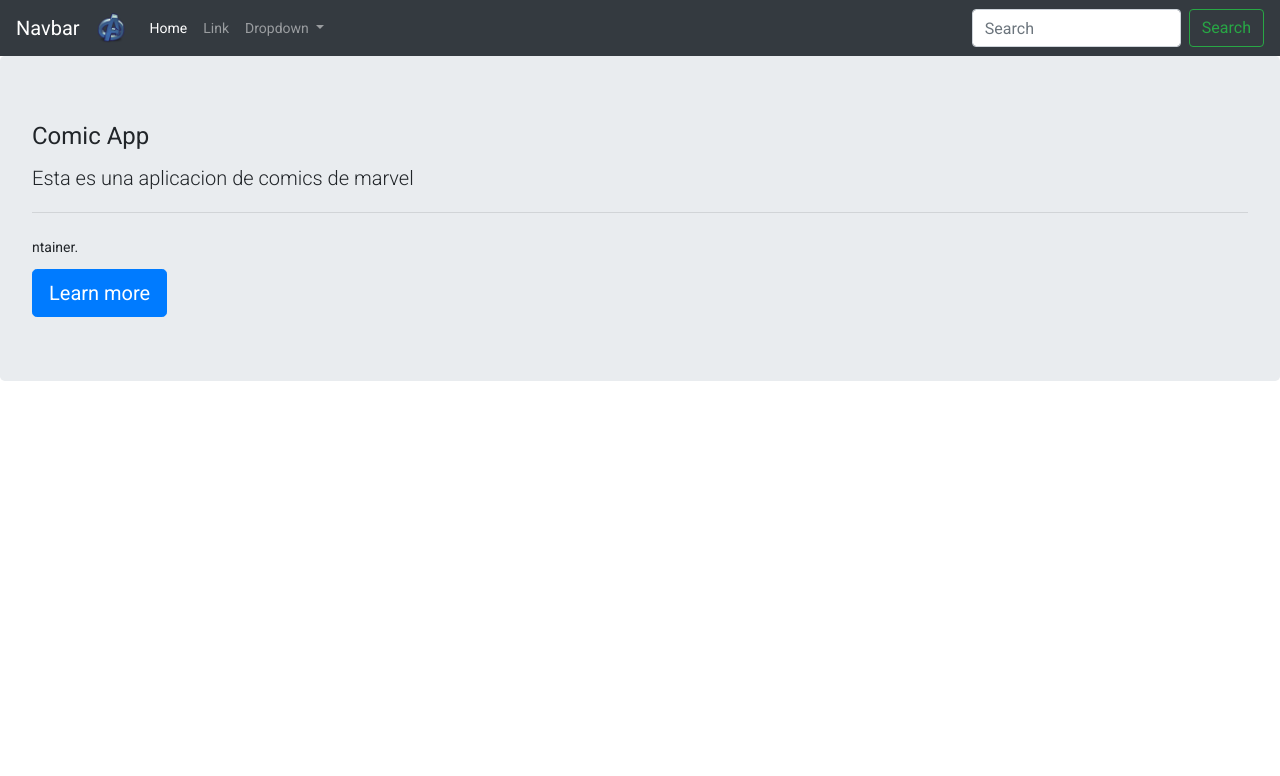
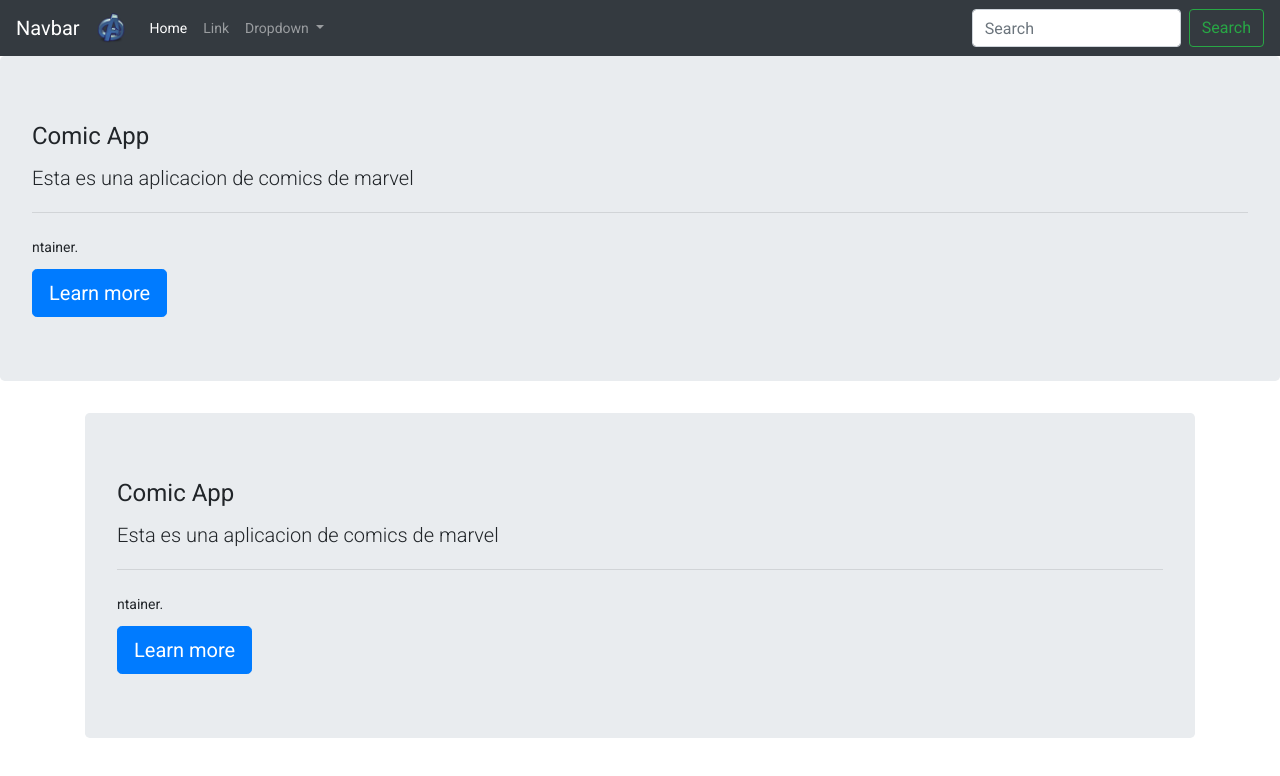
Before and after one commit to harrycoa/spaHeroes, an Angular app: page /home in a window 1280 px wide. Before the commit this address led to /. Shown: the top 776 px of the page. Built offline with nearby package versions, Linux system fonts and the light colour scheme.

Commit message:
agregamos routin app

```diff
--- a/src/app/app-routing.module.ts
+++ b/src/app/app-routing.module.ts
@@ -1,8 +1,12 @@
 import { NgModule } from '@angular/core';
 import { Routes, RouterModule } from '@angular/router';
+import { HomeComponent } from './components/home/home.component'
 
+const routes: Routes = [
+{ path: 'home', component: HomeComponent}
+,{ path: '**', pathMatch:'full', redirectTo:'home'}
 
-const routes: Routes = [];
+];
 
 @NgModule({
   imports: [RouterModule.forRoot(routes)],
--- a/src/app/app.component.html
+++ b/src/app/app.component.html
@@ -1,3 +1,7 @@
 
 <app-navbar></app-navbar>
 <app-home></app-home>
+
+<div class="container">
+    <router-outlet></router-outlet>
+</div>
--- a/src/app/app.module.ts
+++ b/src/app/app.module.ts
@@ -1,7 +1,13 @@
 import { BrowserModule } from '@angular/platform-browser';
 import { NgModule } from '@angular/core';
 
+// Routes
 import { AppRoutingModule } from './app-routing.module';
+
+
+//servicios
+
+// components
 import { AppComponent } from './app.component';
 import { NavbarComponent } from './components/shared/navbar/navbar.component';
 import { HomeComponent } from './components/home/home.component';
```
